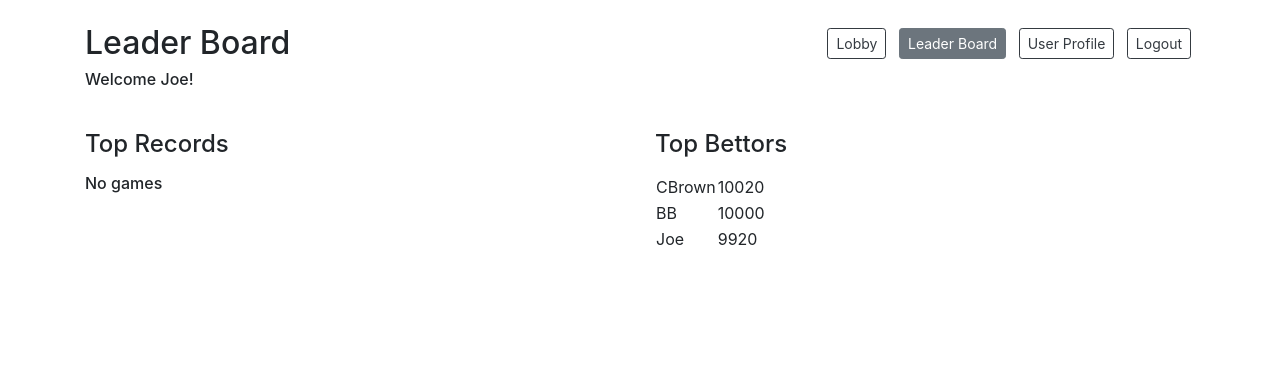
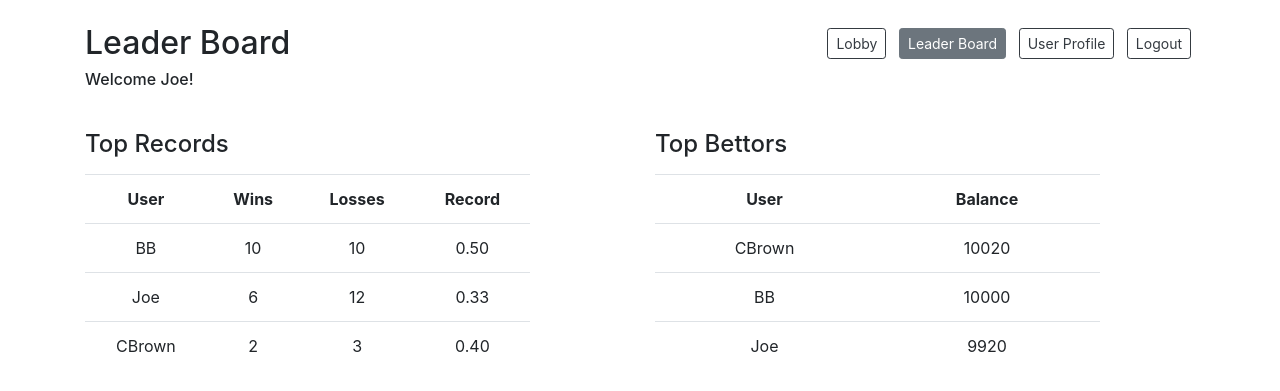
Before and after one commit to mannyinwang/project-card-room2, a Flask app: page /leaderboard in a window 1280 px wide. Shown: the top 391 px of the page. Run offline with Flask 2, Linux system fonts and the light colour scheme; a user stored in the database is signed in; data comes from the database, SQL or seed files in the repository; both versions use the stored data as it was after the commit; some libraries are stand-ins or nearby versions.

Commit message:
completed leaderboard

```diff
--- a/controller.py
+++ b/controller.py
@@ -48,7 +48,7 @@ def lobby_join_game(game_id):
             if num_players:
                 if num_players >= getGameMinPlayers(game):
                     startGame(int(game_id))
-                    socketio.emit("card-table update") # notify other players
+                    socketio.emit(game_id + ": card-table update") # notify other players
                     socketio.emit("lobby update") # notify others
                     return redirect('/card-table')
                 else:
@@ -77,7 +77,7 @@ def lobby_new_game():
             game = getGame(game_id)
             if num_players >= getGameMinPlayers(game):
                 startGame(game_id)
-                socketio.emit("card-table update") # notify other players
+                socketio.emit(str(game_id) + ": card-table update") # notify other players
                 socketio.emit("lobby update") # notify others
                 return redirect('/card-table')
             else:
@@ -112,7 +112,8 @@ def card_table_fold(game_id):
             game = getGame(int(game_id))
             if game:
                 gameFold(user, game_id)
-                socketio.emit("card-table update") # notify other players
+                socketio.emit(game_id + ": card-table update") # notify other players
+                socketio.emit("leaderboard update")
     return redirect('/card-table')
 
 def card_table_leave(game_id):
@@ -123,8 +124,9 @@ def card_table_leave(game_id):
             if game:
                 if game.game_status ==1:
                     gameFold(user, game_id)
+                    socketio.emit("leaderboard update")
                 gameLeave(user)
-                socketio.emit("card-table update") # notify other players
+                socketio.emit(game_id + ": card-table update") # notify other players
     return redirect('/lobby')
 
 def card_table_call(game_id):
@@ -134,7 +136,7 @@ def card_table_call(game_id):
             if user.current_game_id == int(game_id):
                 gameCall(user, int(game_id))
                 advanceTurn(int(game_id))
-                socketio.emit("card-table update") # notify other players
+                socketio.emit(game_id + ": card-table update") # notify other players
                 return redirect('/card-table')
     return redirect('/lobby')
 
@@ -145,7 +147,7 @@ def card_table_raise():
             game = getGame(request.form['game_id'])
             if game:
                 gameRaise(user, game, request.form['raise_amount'])
-                socketio.emit("card-table update") # notify other players
+                socketio.emit(str(game.id) + ": card-table update") # notify other players
                 return redirect('/card-table')
     return redirect('/lobby')
 
@@ -156,7 +158,7 @@ def card_table_message():
             game = getGame(request.form['game_id'])
             if game:
                 gameMessage(user, game.id, request.form['message'])
-                socketio.emit("card-table update") # notify other players
+                socketio.emit(str(game.id) + ": card-table update") # notify other players
                 return redirect('/card-table')
     return redirect('/lobby')
 
@@ -168,13 +170,14 @@ def card_table_new_game(game_id):
             if game:
                 if game.num_players >= getGameMinPlayers(game):
                     gameStartNewGame(int(game_id))
-                    socketio.emit("card-table update") # notify other players
+                    socketio.emit(game_id + ": card-table update") # notify other players
                     return redirect('/card-table')
                 else:
                     gameLeave(user)
                     new_game_id = createNewGame(game.game_type_id)
                     num_players = addPlayerToGame(user, new_game_id)
-                    socketio.emit("card-table update") # notify other players
+                    socketio.emit(game_id + ": card-table update") # notify other players
+                    socketio.emit("lobby update") # notify other players
                     return redirect('/lobby')
     return redirect('/lobby')
 
--- a/templates/leaderboard.html
+++ b/templates/leaderboard.html
@@ -9,6 +9,15 @@
     <!-- Bootstrap core CSS -->
     <link href="https://stackpath.bootstrapcdn.com/bootstrap/4.4.1/css/bootstrap.min.css" rel="stylesheet" integrity="sha384-Vkoo8x4CGsO3+Hhxv8T/Q5PaXtkKtu6ug5TOeNV6gBiFeWPGFN9MuhOf23Q9Ifjh" crossorigin="anonymous">
 
+    <!-- SocketIO connection to receive notifications of changes by another user to trigger reload of page -->
+    <script src="https://ajax.googleapis.com/ajax/libs/jquery/1.12.4/jquery.min.js"></script>
+    <script src="https://cdnjs.cloudflare.com/ajax/libs/socket.io/1.7.3/socket.io.min.js"></script></head>
+    <script type="text/javascript">
+        var socket = io.connect('http://' + document.domain + ':' + location.port);
+        socket.on("leaderboard update", function() {
+          location.reload();
+        })
+      </script>
 </head>
 <body>
     <div class="container bg-white">
@@ -32,12 +41,19 @@
             <div class="col-5">
                 <h4 class="pb-2">Top Records</h4>
                 {% if records %}
-                    <table class="row no-gutters mb-4 align-items-center">
+                    <table class="table table-fixed text-center table-hover">
+                        <tr scope="row">
+                            <th>User</th>
+                            <th>Wins</th>
+                            <th>Losses</th>
+                            <th>Record</th>
+                        </tr>
                     {% for record in records %}
-                        <tr>
+                        <tr scope="row">
                             <td>{{record.user_name}}</td>
                             <td>{{record.wins}}</td>
                             <td>{{record.losses}}</td>
+                            <td>{%if record.wins or record.losses %}{{'%0.2f'| format(record.wins/(record.wins+record.losses))}}{%endif%}</td>
                         </tr>
                     {% endfor %}
                     </table>
@@ -52,9 +68,13 @@
             <div class="col-5">
                 <h4 class="pb-2">Top Bettors</h4>
                 {% if bettors %}
-                    <table class="row no-gutters mb-4 align-items-center">
+                    <table class="table table-fixed text-center table-hover">
+                        <tr scope="row">
+                            <th>User</th>
+                            <th>Balance</th>
+                        </tr>
                     {% for bettor in bettors %}
-                        <tr>
+                        <tr scope="row">
                             <td>{{bettor.user_name}}</td>
                             <td>{{bettor.balance}}</td>
                         </tr>
--- a/templates/lobby.html
+++ b/templates/lobby.html
@@ -57,7 +57,7 @@
                             <td>{{game.game_type.max_raise}}</td>
                             <td>{{game.pot}}</td>
                             <td>{{game.num_players}} / {{game.game_type.min_players}} min - {{game.game_type.max_players}} max</td>
-                            {% if game.game_status == 0 %} <!-- game is waiting for players to join -->
+                            {% if game.game_status == 0 or game.game_status == 1 %} <!-- game is waiting for players to join or playing -->
                                 <td>Waiting</td>
                                 {% if user.current_game_id == game.id %}
                                 <td><a href="/lobby/leave-game/{{game.id}}" class="button btn-sm btn-primary">Leave</a></td>
--- a/utilities.py
+++ b/utilities.py
@@ -1,6 +1,5 @@
 from flask import flash
 from config import bcrypt, re, EMAIL_REGEX, PWD_REGEX, socketio, db, or_
-from flask_socketio import SocketIO
 from random import seed, randint, shuffle
 from models import User, Game, Player, Message, Card, GameType, Play
 
@@ -332,7 +331,8 @@ def gameStartNewGame(game_id):
     return
 
 def getTopWinLossRecords(num_of_players):
-    return False
+    topWLRecords = User.query.order_by(User.wins / (User.losses + User.wins).desc()).limit(10)
+    return topWLRecords
 
 def getTopBettors(num_of_players):
     topBettors = User.query.order_by(User.balance.desc()).limit(10)
```
Also changed, not shown: templates/card-table.html (+6 -2 lines), templates/user-profile.html (+16 -4 lines), card-room2.db.
